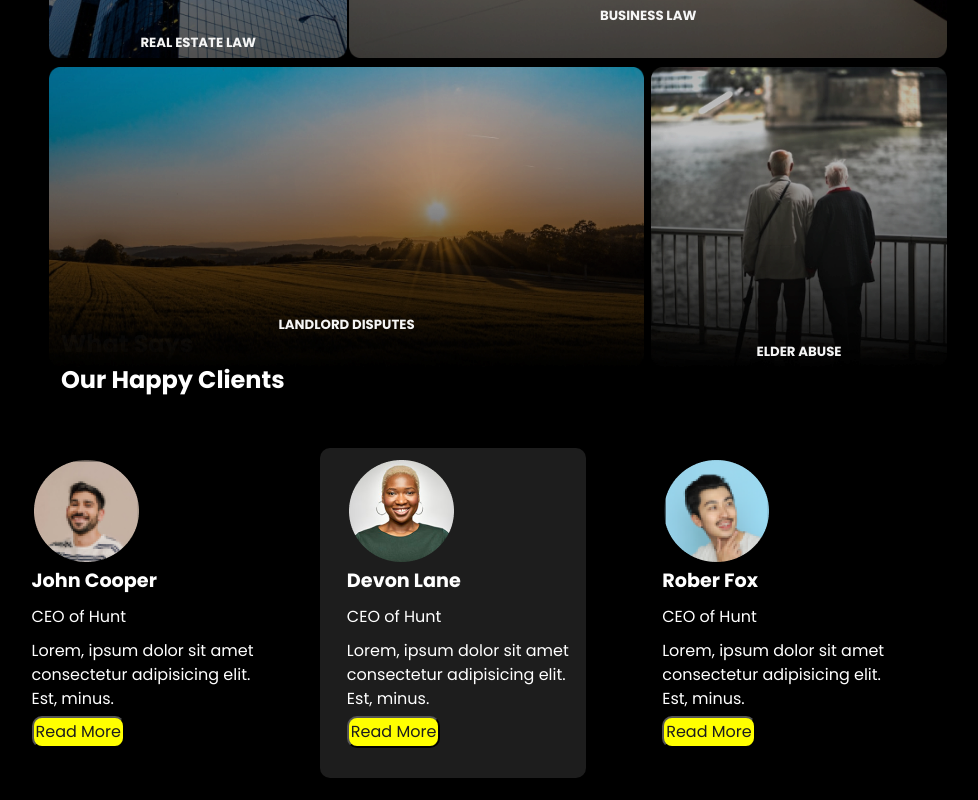
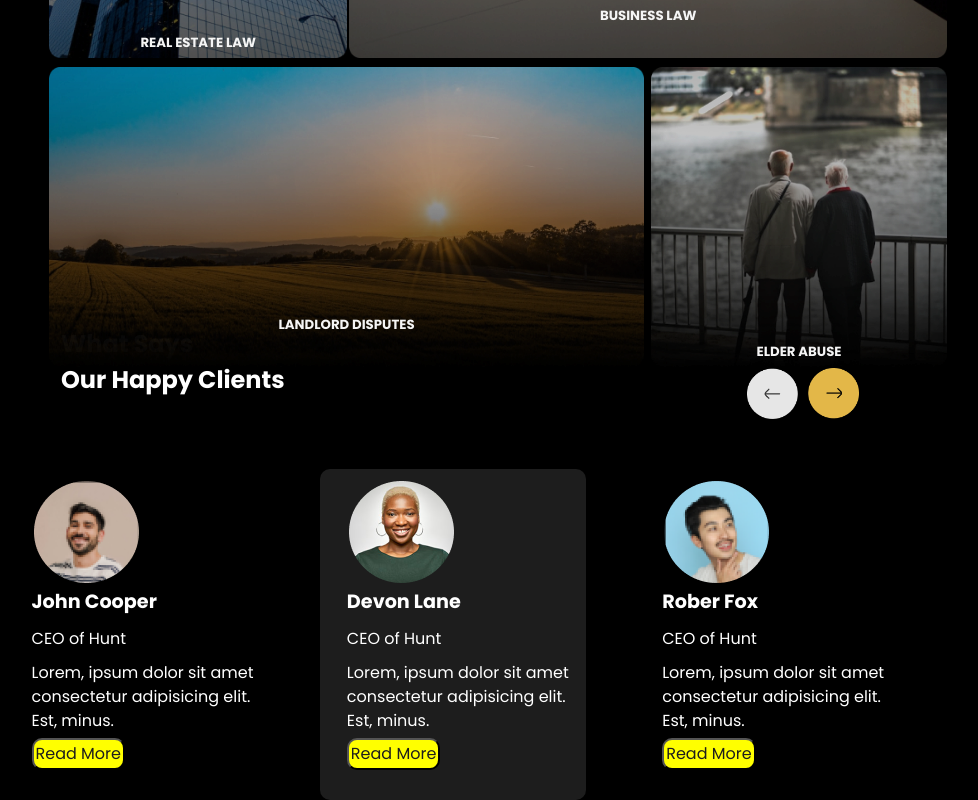
Before and after one commit to ak220193/lawfirm-crio, a React (Create React App) app: page / in a window 1280 px wide. Shown: the part 2420-3220 px from the top of the page, without its empty margins (195-1173 px from the left). Before the commit the page ends 3198 px from the top, so only its background shows below. Built offline with nearby package versions, Linux system fonts and the light colour scheme.

Commit message:
carousel arrow added

```diff
--- a/src/Components/Carousel/Carousel.jsx
+++ b/src/Components/Carousel/Carousel.jsx
@@ -3,6 +3,7 @@ import styles from "./Carousell.module.css";
 import Person1 from "../../Assets/Ellipse 14.png";
 import Person2 from "../../Assets/Ellipse 14 (1).png";
 import Person3 from "../../Assets/Ellipse 14 (2).png";
+import Arrow from "../../Assets/arrow.png";
 import {
   CCard,
   CCardImage,
@@ -54,6 +55,9 @@ const Carousel = () => {
         <h2>
           What Says <br /> Our Happy Clients
         </h2>
+        <div className={styles.arrow}>
+          <img src={Arrow} alt="arrow" width={112} />
+        </div>
       </div>
       <div className={styles.reviewcard}>
         {cards.map((card, index) => (
--- a/src/Components/Carousel/Carousell.module.css
+++ b/src/Components/Carousel/Carousell.module.css
@@ -1,6 +1,13 @@
 .header {
   margin-top: 60%;
   margin-left: 20%;
+}
+.arrow {
+  display: flex;
+  justify-content: center;
+  align-items: flex-end;
+  margin-left: 45%;
+  margin-top: -30px;
 }
 
 .reviewcard {
```
Also changed, not shown: src/Assets/arrow.png (added).
